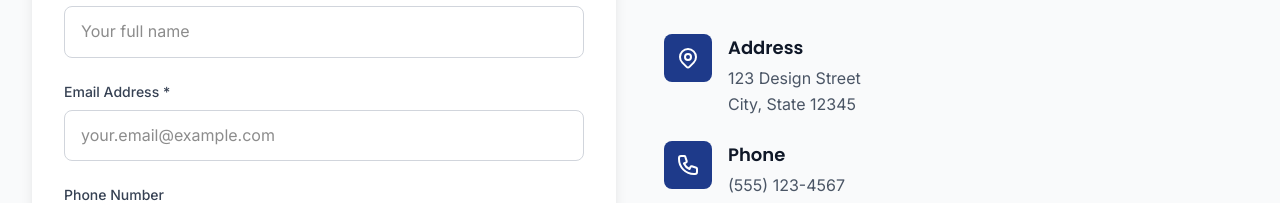
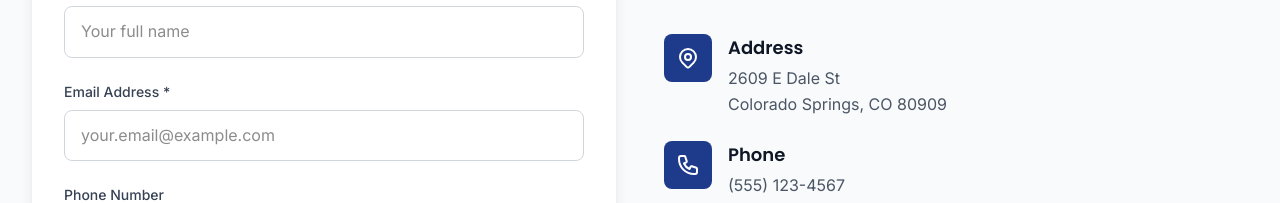
Before and after one commit to folchj47/abblinds, a Next.js app: page /contact in a window 1280 px wide. Shown: the part 739-942 px from the top of the page. Built offline with nearby package versions, Linux system fonts and the light colour scheme.

Commit message:
Update business address to 2609 E Dale St, Colorado Springs, CO 80909

```diff
--- a/src/app/contact/page.tsx
+++ b/src/app/contact/page.tsx
@@ -167,8 +167,8 @@ export default function Contact() {
                   <div>
                     <h3 className="text-lg font-semibold text-gray-900 mb-1">Address</h3>
                     <p className="text-gray-600">
-                      123 Design Street<br />
-                      City, State 12345
+                      2609 E Dale St<br />
+                      Colorado Springs, CO 80909
                     </p>
                   </div>
                 </div>
--- a/src/components/Footer.tsx
+++ b/src/components/Footer.tsx
@@ -25,7 +25,7 @@ export default function Footer() {
                 <span className="font-medium">Email:</span> info@abblindswindow.com
               </p>
               <p className="text-gray-300">
-                <span className="font-medium">Address:</span> 123 Design Street, City, State 12345
+                <span className="font-medium">Address:</span> 2609 E Dale St, Colorado Springs, CO 80909
               </p>
             </div>
           </div>
```
